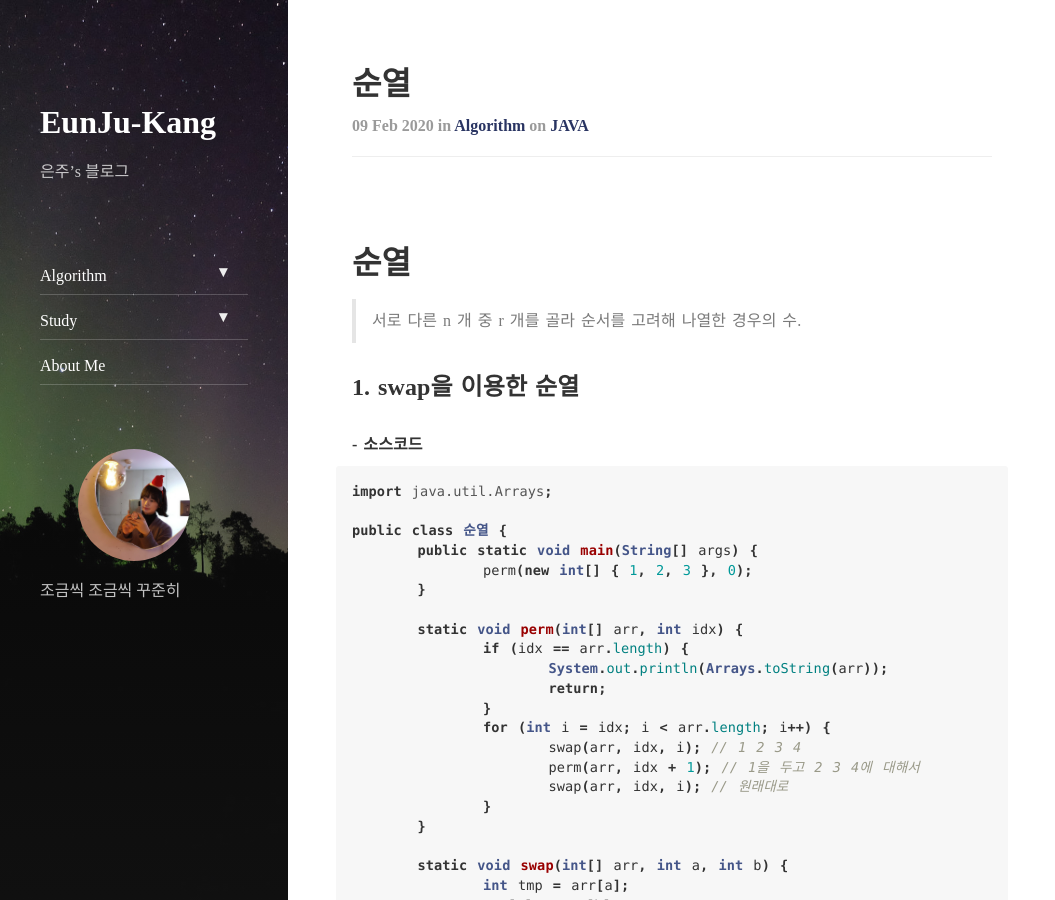
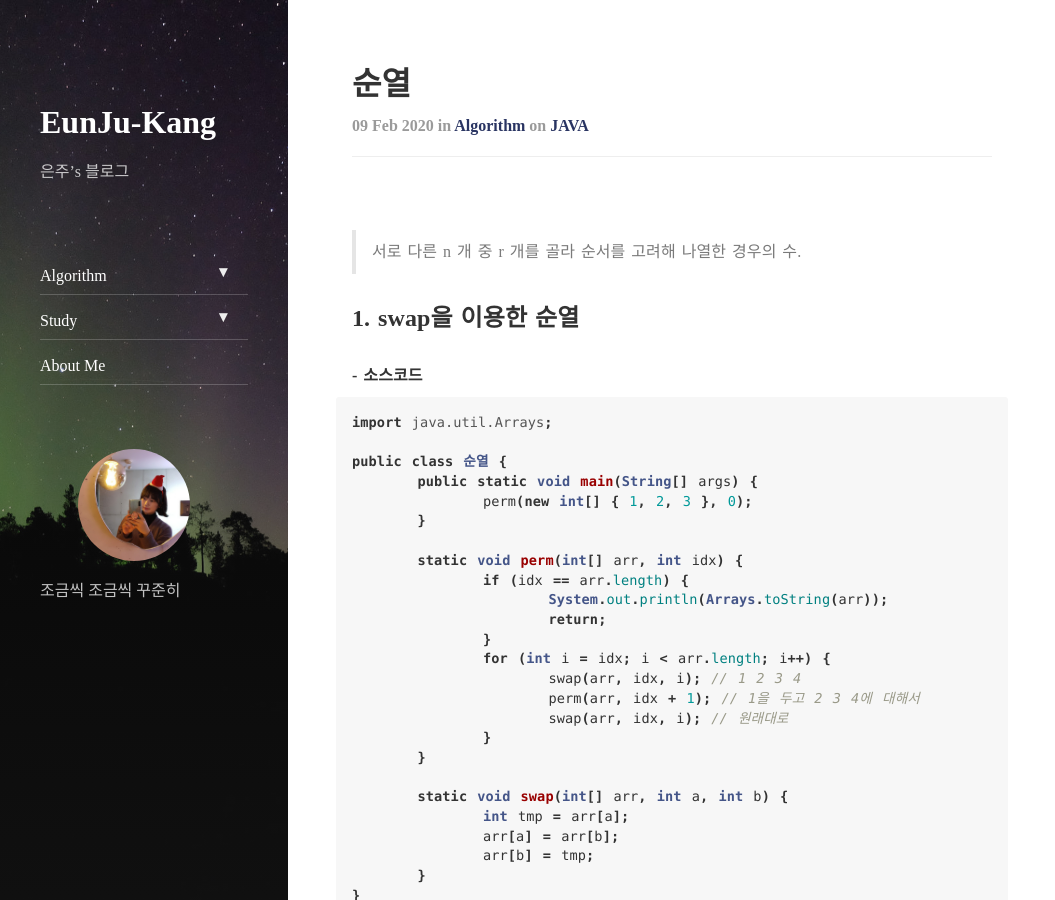
Before and after one commit to EunJu-Kang/EunJu-Kang.github.io, a Jekyll site: the page built from _posts/2020-02-09-study-순열.md, in a window 1280 px wide and 900 px high. Shown: the whole window, without its empty margins (0-1055 px from the left). Built offline with Jekyll 4.4.1, drawn with Linux system fonts in a browser that asks for light colours; nearby versions of some CDN libraries.

Commit message:
Update 2020-02-09-study-순열.md

```diff
--- a/_posts/2020-02-09-study-순열.md
+++ b/_posts/2020-02-09-study-순열.md
@@ -6,7 +6,6 @@ categories: Algorithm
 tags: Algo
 ---
 
-# 순열
 > 서로 다른 n 개 중 r 개를 골라 순서를 고려해 나열한 경우의 수.
 <br>
 
```
